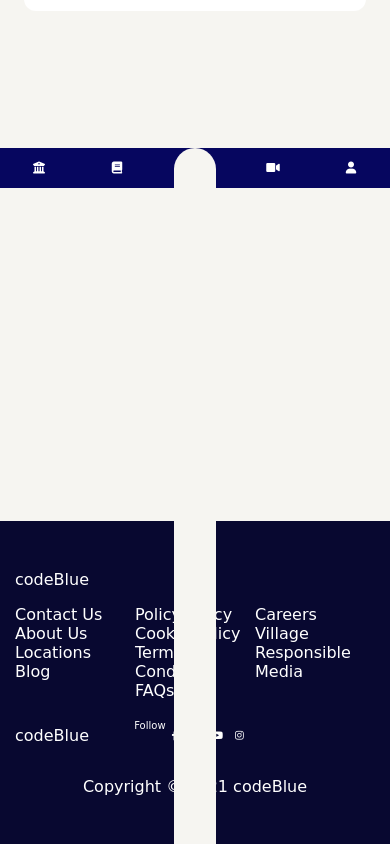
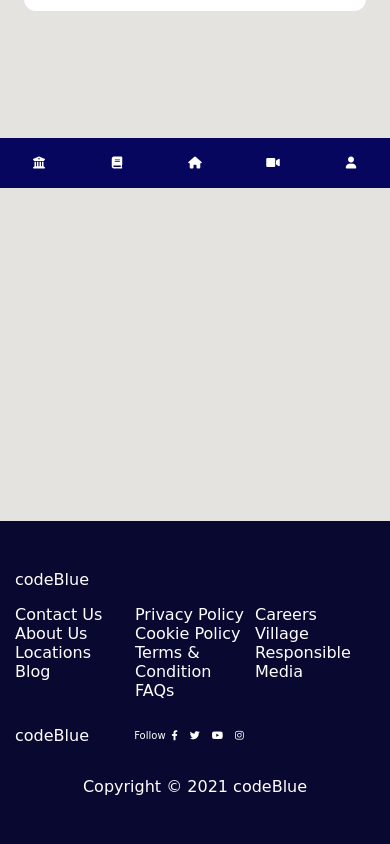
Before and after one commit to dhoolkarnain/codeBlue, a plain HTML site: page index.html in a window 390 px wide. Shown: the part 656-1500 px from the top of the page. Drawn offline with Linux system fonts and the light colour scheme; a web font is replaced by a local one.

Commit message:
home button

```diff
--- a/index.html
+++ b/index.html
@@ -11,6 +11,10 @@
         integrity="sha512-YWzhKL2whUzgiheMoBFwW8CKV4qpHQAEuvilg9FAn5VJUDwKZZxkJNuGM4XkWuk94WCrrwslk8yWNGmY1EduTA=="
         crossorigin="anonymous" referrerpolicy="no-referrer" />
     <link href="https://fonts.googleapis.com/css2?family=Bahianita&display=swap" rel="stylesheet">
+
+    <link rel="preconnect" href="https://fonts.googleapis.com">
+    <link rel="preconnect" href="https://fonts.gstatic.com" crossorigin>
+    <link href="https://fonts.googleapis.com/css2?family=Amatic+SC&family=Anton&display=swap" rel="stylesheet">
     <title>codeBlue.com</title>
 </head>
 <style>
@@ -208,7 +212,7 @@
     #home {
         height: 1500px;
         /* border: 2px solid red; */
-        background-color: rgb(246, 245, 241);
+        background-color: rgb(228, 227, 224);
     }
 
     #home-upper {
@@ -383,6 +387,8 @@
     .social-media p {
         font-size: 10px;
         padding-right: 6px;
+        display: flex;
+        align-items: center;
     }
 
     .social-media a {
@@ -412,9 +418,10 @@
         #menu-bar-2 {
             /* border: 2px solid black; */
             display: flex;
+            color: white;
             /* justify-content: center; */
             /* align-items: center; */
-            height: 40px;
+            height: 50px;
             width: 100%;
             position: fixed;
             bottom: 0px;
@@ -480,7 +487,7 @@
                     <div class="menu-bar" id="menu-bar-2">
                         <div class="menu-section fas fa-university" id="tutorials"></div>
                         <div class="menu-section fas fa-book" id="tutorials"></div>
-                        <div class="menu-section fas fa-home" id="home"></div>
+                        <div class="menu-section fa fa-home" id="tutorials"></div>
                         <div class="menu-section fas fa-video" id="exercises"></div>
                         <div class="menu-section fas fa-user" id="videos"></div>
                     </div>
@@ -553,7 +560,7 @@
                             <li><a href="">Blog</a></li>
                         </div>
                         <div class="site-link-middle">
-                            <li><a href="">Policy Policy</a></li>
+                            <li><a href="">Privacy Policy</a></li>
                             <li><a href="">Cookie Policy</a></li>
                             <li><a href="">Terms & Condition</a></li>
                             <li><a href="">FAQs</a></li>
```
